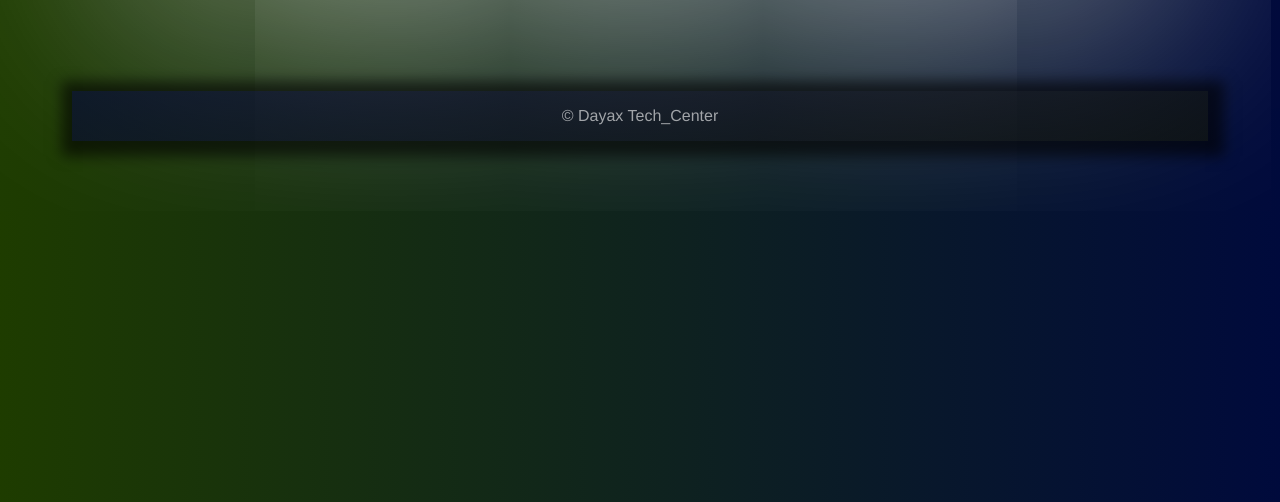
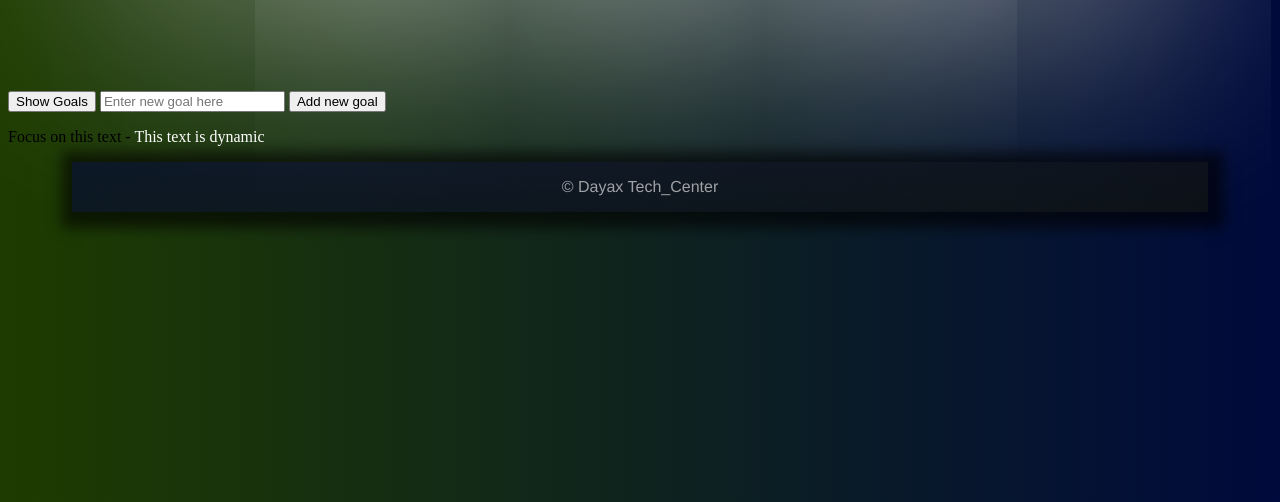
Before and after one commit to ffu-web/javascript-basics, a plain HTML site: page index.html in a window 1280 px wide. Shown: the part 298-800 px from the top of the page. Drawn offline with Linux system fonts and the light colour scheme.

Commit message:
installed updates from feature --manualy(copied code)

```diff
--- a/exercise.js
+++ b/exercise.js
@@ -39,7 +39,30 @@ dhamal()
 alert(mainGoals[1] + "\n|| calling array variable by index:1")
 
 
-function custom(){
-        alert (mainGoals[2]+"\n|| from latest command code")
-}
-custom(mainGoals)
+    // exercise time
+    bilaw=mainGoals.length
+
+    function myFunction() {
+      let goalIndex=prompt("Enter the index of your goal :")
+      newgoal_content=mainGoals[goalIndex]
+      if (goalIndex != null) {
+        document.getElementById("update").innerHTML=
+        "Congratulations : "  + newgoal_content + " wish you to acheive soon.";
+      }
+    }
+                // Adding an item to index
+                var x = bilaw
+
+    function addGoal(){
+      box=document.getElementById("newgoal").value;
+      document.getElementById("newgoal").style.visibility="visible"
+      if(box != ""){
+     mainGoals[x] = document.getElementById("newgoal").value;
+     alert("Element: " + mainGoals[x] + " Added at index " + x);
+     x++;
+     document.getElementById("newgoal").value = "";
+      }
+      else{
+        alert("please fill textbox !!")
+      }
+    }
--- a/index.html
+++ b/index.html
@@ -10,6 +10,14 @@
 </head>
 <body>
     <h1>proplem solved!!</h1>
+
+    <main>
+      <button onclick="myFunction()"> <a>Show Goals</a></button>
+      <input type="text" placeholder="Enter new goal here " id="newgoal"></input>
+      <button onclick="addGoal()">Add new goal</button>
+      <p id="update">Focus on this text -<span id="wish" style="color:white"> This text is dynamic</span></p>
+    </main>
+
     <footer>&copy; Dayax Tech_Center</footer>
 </body>
 </html>
```
